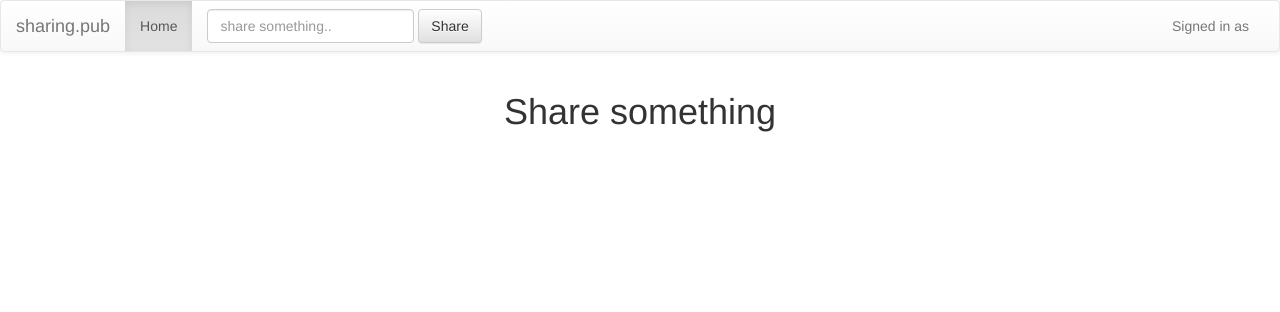
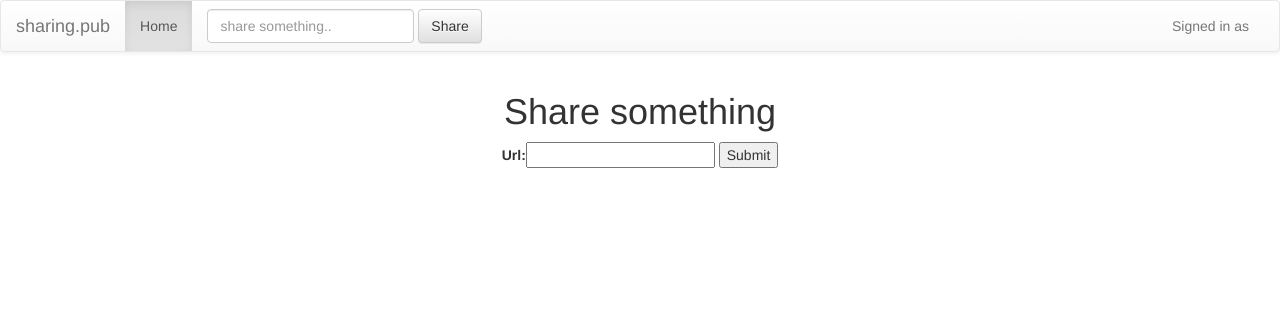
Before and after one commit to epkatz/sharingpub, a Django app: page / in a window 1280 px wide. Shown: the top 312 px of the page. Run offline with Django 3.2, Linux system fonts and the light colour scheme; some libraries are stand-ins or nearby versions.

Commit message:
Can post from view

```diff
--- /dev/null
+++ b/thepub/forms.py
@@ -0,0 +1,5 @@
+from django import forms
+
+
+class ShareableForm(forms.Form):
+    url = forms.CharField()
--- a/thepub/models.py
+++ b/thepub/models.py
@@ -5,7 +5,7 @@ from django.db import models
 
 
 class Shareable(models.Model):
-    url = models.URLField(max_length=2000, unique=True)
+    url = models.URLField(max_length=2000)
     created_datetime = models.DateTimeField(auto_now_add=True)
     deleted_datetime = models.DateTimeField(null=True, blank=True)
     labels = models.ManyToManyField('Label', through='ShareableLabel')
--- a/thepub/templates/index.html
+++ b/thepub/templates/index.html
@@ -28,6 +28,7 @@
         <div class="row">
             <div class="col-lg-12 text-center">
                 <h1>Share something</h1>
+                {% include 'shareable_form.html' %}
             </div>
         </div>
         <!-- /.row -->
--- /dev/null
+++ b/thepub/templates/shareable_form.html
@@ -0,0 +1,5 @@
+<form action="share/" method="post">
+        {{ form }}
+        {% csrf_token %}
+        <input type="submit" value="Submit">
+    </form>
--- a/thepub/urls.py
+++ b/thepub/urls.py
@@ -2,5 +2,6 @@ from django.conf.urls import patterns, url
 from thepub import views
 
 urlpatterns = patterns('',
-    url(r'^$', views.index, name='index'),
+    url(r'^$', views.index),
+    url(r'^share/$', views.share),
 )
--- a/thepub/views.py
+++ b/thepub/views.py
@@ -1,6 +1,22 @@
+from django.http import HttpResponseRedirect
 from django.shortcuts import render
+from thepub.forms import ShareableForm
+from thepub.models import Shareable, UserProfile
 
 
 def index(request):
-    context = {'username': request.user.username}
+    form = ShareableForm()
+    context = {'username': request.user.username,
+               'form': form}
     return render(request, 'index.html', context)
+
+
+def share(request):
+    if request.method == 'POST':
+        form = ShareableForm(request.POST)
+        if form.is_valid():
+            cd = form.cleaned_data
+            user_profile = UserProfile(id=request.user.id)
+            u = Shareable(url=cd['url'], shared_by=user_profile)
+            u.save()
+            return HttpResponseRedirect('/')
```
Also changed, not shown: thepub/migrations/0007_auto_20150208_2127.py (added).
